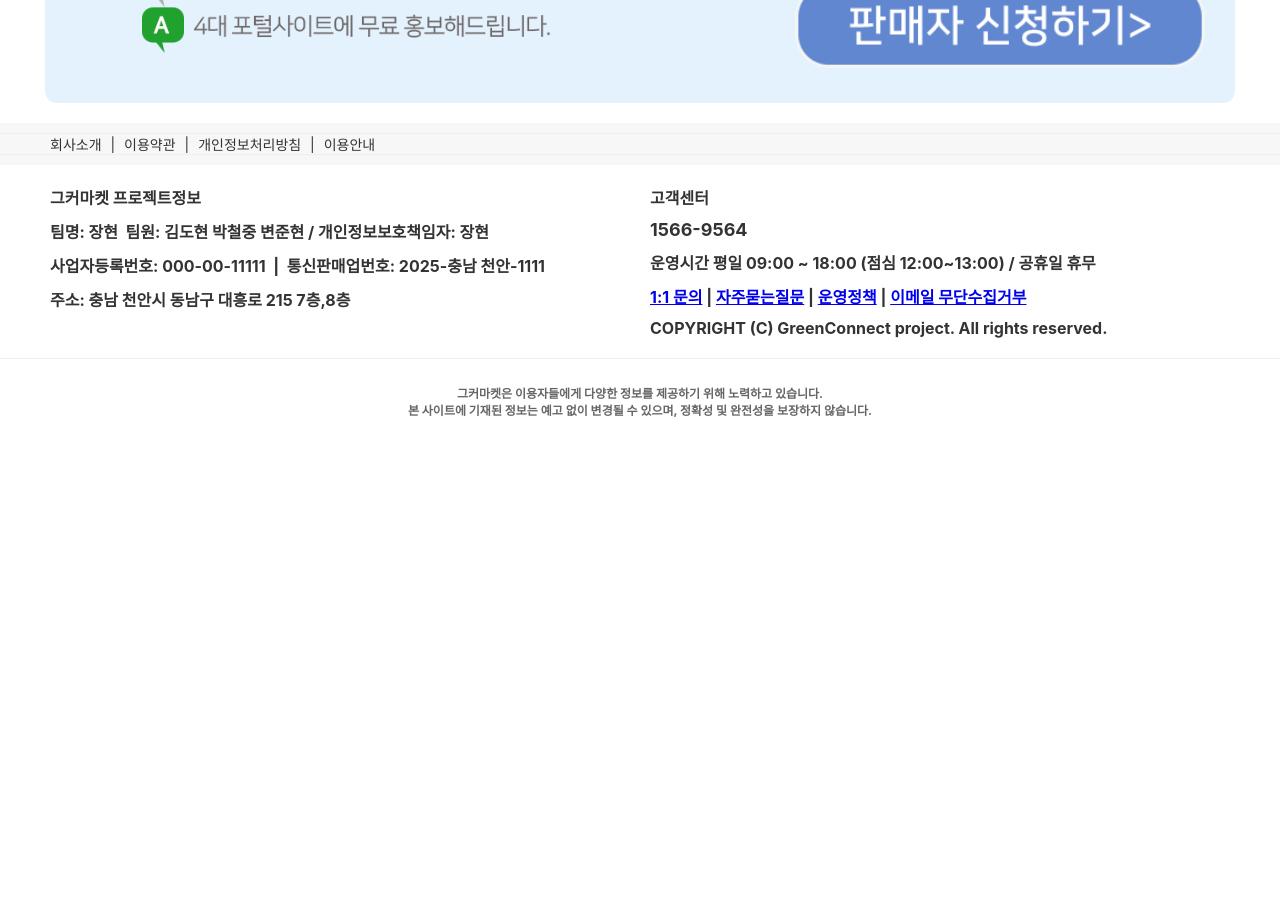
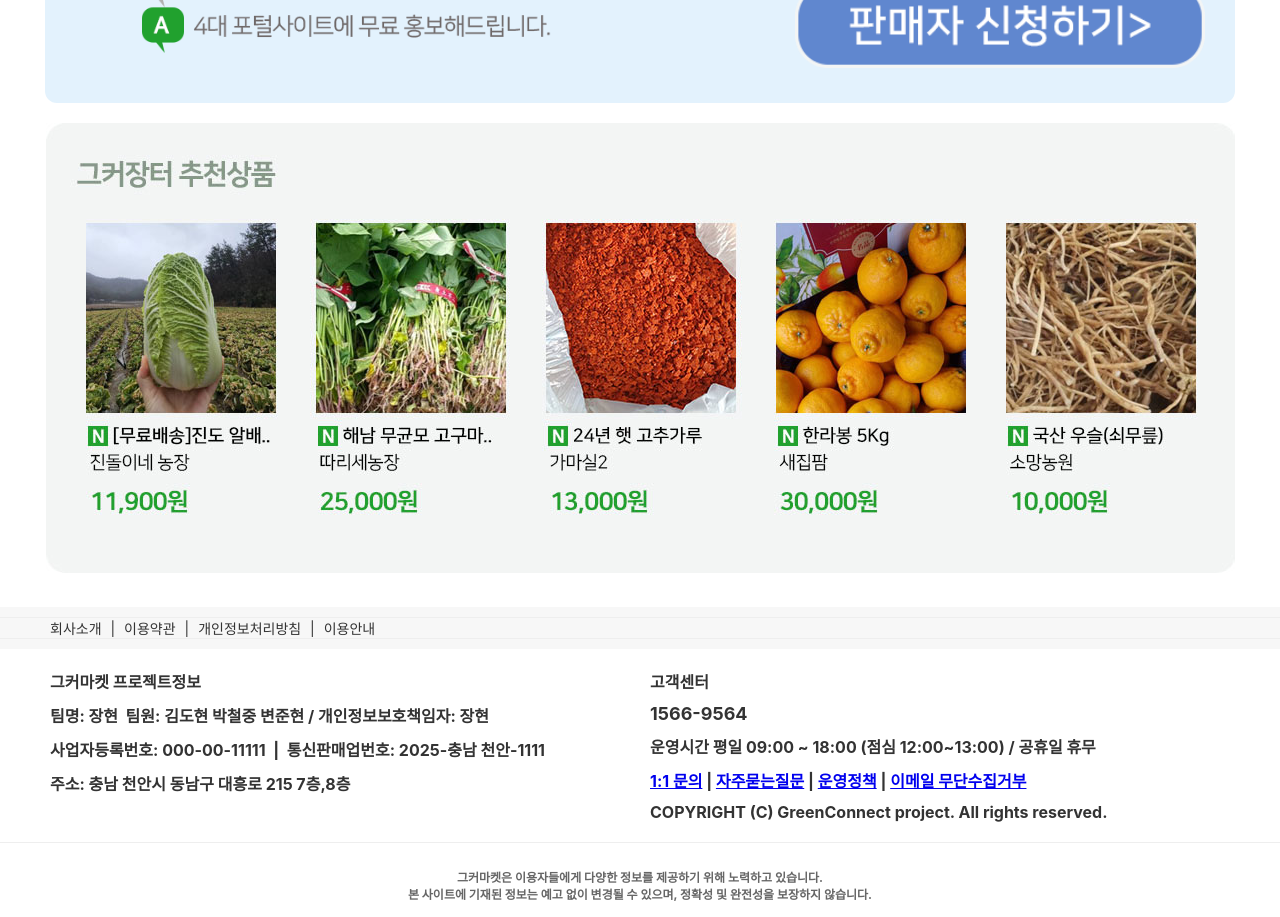
Before and after one commit to janghyun1019/GreenConnect, a React (Create React App) app in the folder src/greenconnect/: page / in a window 1280 px wide. Shown: the part 1320-2237 px from the top of the page. Before the commit the page ends 1753 px from the top, so only its background shows below. Built offline with nearby package versions, Linux system fonts and the light colour scheme.

Commit message:
mainRecProduct 위치 구현

```diff
--- a/src/greenconnect/src/main/Mainbody.js
+++ b/src/greenconnect/src/main/Mainbody.js
@@ -3,6 +3,7 @@ import MainSlide from './MainSlide/MainSlide';
 import MainCmenu from './mainCmenu/mainCmenu'; // 대문자로 변경
 import MainAPIGraph from './mainAPIGraph/mainAPIGraph';
 import MainSellerApply from './mainSellerApply/mainSellerApply';
+import MinRecProduct from './mainRecProduct/mainRecProduct';
 
 
 function Mainbody() {
@@ -12,6 +13,7 @@ function Mainbody() {
       <MainCmenu /> {/* 대문자로 변경 */}
       <MainAPIGraph />
       <MainSellerApply />
+      <MinRecProduct />
     </main>
   );
 }
--- /dev/null
+++ b/src/greenconnect/src/main/mainRecProduct/mainRecProduct.css
@@ -0,0 +1,10 @@
+@charset "UTF-8";
+
+.recProduct-container {
+  width: 1190px;
+  margin: 0 auto; /* 가운데 정렬 */
+  display: flex;
+  justify-content: center;
+  align-items: center;
+  margin-bottom:30px;
+}
--- /dev/null
+++ b/src/greenconnect/src/main/mainRecProduct/mainRecProduct.js
@@ -0,0 +1,14 @@
+import React from "react";
+import "./mainRecProduct.css";
+import temp01 from "./images/tempimg01.jpg";
+
+
+export default function mainRecProduct() {
+  return (
+    <div className="recProduct-container">
+      <div className="recProduct-content">
+        <img src={temp01} alt="title" className="recProduct-title" />
+      </div>
+    </div>
+  );
+}
```
Also changed, not shown: src/greenconnect/src/main/mainRecProduct/images/tempimg01.jpg (added).
